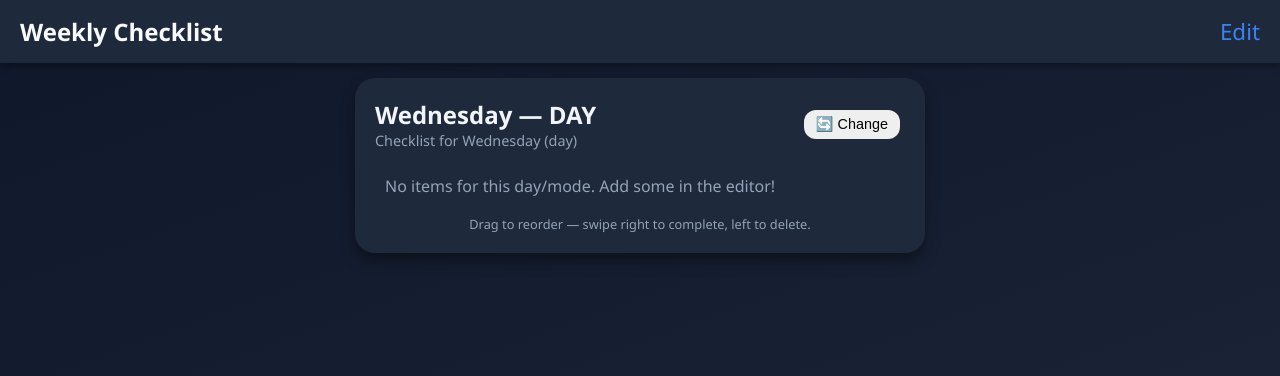
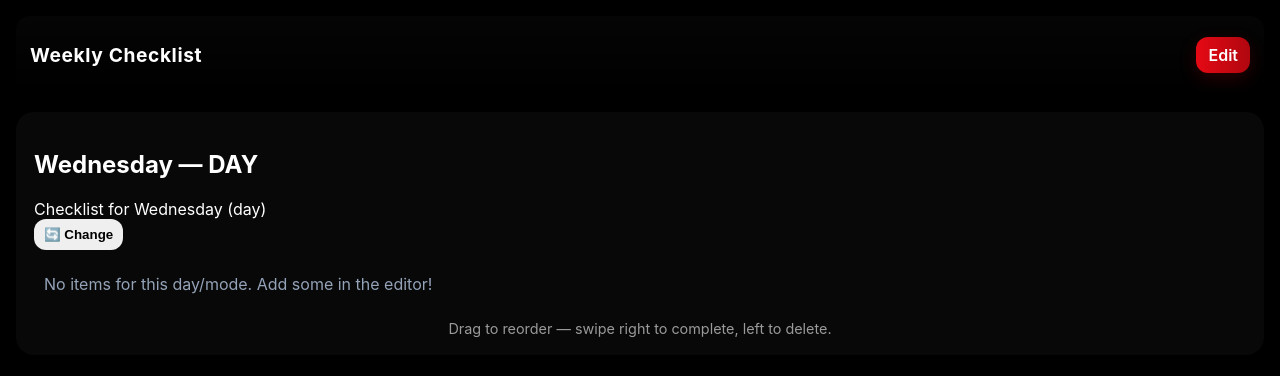
Before and after one commit to tillh01-hub/Checklist-final, a plain HTML site: page index.html in a window 1280 px wide. Both pictures are taken after a click on the button "☀️ Day Mode". Drawn offline with Linux system fonts and the light colour scheme.

Commit message:
Update styles.css

```diff
--- a/styles.css
+++ b/styles.css
@@ -1,145 +1,90 @@
-/* Reset & basic layout */
-* { box-sizing: border-box; margin:0; padding:0; }
-body {
-  font-family: 'Segoe UI', sans-serif;
-  background: linear-gradient(160deg, #0f172a, #1e293b);
-  color: #f1f5f9;
-  min-height: 100vh;
-  display: flex;
-  flex-direction: column;
+:root{
+  --red:#e50914;
+  --red-deep:#b0070f;
+  --bg:#000000; /* AMOLED black */
+  --card:#080808;
+  --muted:#9a9a9a;
+  --white:#ffffff;
+  --radius:16px;
+  --shadow: 0 8px 30px rgba(0,0,0,0.6);
 }
 
-.topbar {
-  display: flex;
-  justify-content: space-between;
-  align-items: center;
-  background: #1e293b;
-  padding: 15px 20px;
-  box-shadow: 0 4px 6px rgba(0,0,0,0.3);
-  position: sticky;
-  top:0;
-  z-index: 10;
+/* base */
+*{box-sizing:border-box}
+body{
+  margin:0;
+  background:var(--bg);
+  color:var(--white);
+  font-family:Inter,system-ui,-apple-system,Segoe UI,Roboto,"Helvetica Neue",Arial;
+  padding:16px;
+  -webkit-font-smoothing:antialiased;
 }
 
-.topbar h1 {
-  font-size: 1.5rem;
-  color: #f8fafc;
+/* header */
+.topbar{
+  display:flex;justify-content:space-between;align-items:center;
+  background:linear-gradient(180deg, rgba(255,255,255,0.02), transparent);
+  padding:14px; border-radius:14px; box-shadow:var(--shadow); margin-bottom:18px;
+}
+.topbar h1{font-size:1.2rem; letter-spacing:0.6px}
+.edit-link{
+  background:linear-gradient(90deg,var(--red),var(--red-deep));
+  padding:8px 12px;border-radius:12px;color:var(--white);text-decoration:none;
+  font-weight:600; box-shadow:0 6px 18px rgba(229,9,20,0.18);
 }
 
-.edit-link {
-  font-size: 1.4rem;
-  color: #3b82f6;
-  text-decoration: none;
+/* card */
+.card{
+  background:var(--card); padding:18px; border-radius:18px; box-shadow:var(--shadow);
+  transform-origin:center; transition:transform 420ms cubic-bezier(.2,.9,.2,1), opacity 260ms ease;
 }
 
-.edit-link:hover { transform: scale(1.1); transition: 0.2s; }
+/* buttons */
+.btn{border:0;padding:10px 14px;border-radius:12px;font-weight:700;cursor:pointer}
+.btn-day{background:linear-gradient(90deg,var(--red),var(--red-deep)); color:var(--white)}
+.btn-night{background:var(--white); color:var(--bg)}
+.btn.small{padding:8px 10px;font-weight:600}
 
-.app {
-  flex: 1;
-  padding: 15px;
-  max-width: 600px;
-  margin: 0 auto;
-  width: 100%;
+/* list */
+.list{list-style:none;padding:0;margin-top:14px}
+.list li{
+  display:flex;align-items:center;gap:12px;padding:14px;border-radius:14px;margin-bottom:12px;
+  background:linear-gradient(180deg, rgba(255,255,255,0.02), rgba(255,255,255,0.01));
+  border-left:4px solid rgba(229,9,20,0.9);
+  box-shadow:0 8px 20px rgba(0,0,0,0.6);
+  touch-action: pan-y;
+  transition: transform 380ms cubic-bezier(.22,.9,.25,1), box-shadow 200ms ease, opacity 200ms ease;
+  position:relative; overflow:hidden;
 }
+.list li:hover{ transform: translateY(-4px) scale(1.01); box-shadow:0 18px 40px rgba(0,0,0,0.7) }
+.list li.dragging{ opacity:0.6; transform: scale(0.985); }
+.list li.done{ opacity:0.45; text-decoration:line-through; }
 
-/* Cards */
-.card {
-  background: #1e293b;
-  border-radius: 20px;
-  padding: 20px;
-  margin-bottom: 20px;
-  box-shadow: 0 8px 15px rgba(0,0,0,0.4);
+/* checkbox wrapper */
+.checkboxWrap{ width:36px;height:36px;display:flex;align-items:center;justify-content:center;border-radius:10px;
+  background:transparent;border:2px solid rgba(255,255,255,0.06); flex-shrink:0; transition: background 220ms ease, transform 200ms cubic-bezier(.2,.9,.2,1);
 }
+.checkboxWrap.checked{ background:linear-gradient(90deg,var(--red),var(--red-deep)); border-color:transparent; transform: scale(1.04); }
 
-/* Buttons */
-.btn {
-  cursor: pointer;
-  padding: 12px 20px;
-  margin:5px;
-  border-radius: 12px;
-  border: none;
-  font-size: 1rem;
-  transition: all 0.2s ease;
+/* hide native input if present */
+.list input[type="checkbox"]{ display:none; }
+
+/* animated SVG checkmark */
+.checkmark{ width:20px;height:20px; fill:var(--white); stroke:none; transform-origin:center; opacity:0; transition: opacity 220ms ease; }
+.checkboxWrap.checked .checkmark{ opacity:1; transform: scale(1); }
+
+/* swipe visual */
+.swipe-left{ transform: translateX(-68px) rotate(-2deg); opacity:0.95; background:linear-gradient(90deg,#2b0000,#400000) }
+.swipe-right{ transform: translateX(68px) rotate(2deg); opacity:0.95; background:linear-gradient(90deg,#003b00,#005500) }
+
+/* text */
+.text{ flex:1; font-size:1rem; line-height:1.2 }
+
+/* mobile hint */
+.mobile-hint{ text-align:center;color:var(--muted);margin-top:8px;font-size:0.9rem }
+
+/* responsive */
+@media (max-width:520px){
+  .topbar{ padding:12px }
+  .btn{ padding:10px;border-radius:10px;font-size:0.95rem }
 }
-
-.btn:hover { transform: scale(1.05); }
-
-.btn-day { background: #facc15; color:#1e293b; }
-.btn-night { background: #2563eb; color:white; }
-
-.btn.small {
-  padding: 6px 12px;
-  font-size: 0.9rem;
-}
-
-/* Row */
-.row { display:flex; justify-content:center; flex-wrap: wrap; }
-
-/* Checklist */
-.list {
-  list-style: none;
-  margin-top: 15px;
-  padding: 0;
-}
-
-.item {
-  display: flex;
-  align-items: center;
-  padding: 12px;
-  margin-bottom: 10px;
-  background: #334155;
-  border-radius: 15px;
-  cursor: grab;
-  transition: all 0.2s ease;
-}
-
-.item.dragging { opacity: 0.6; transform: scale(1.02); }
-
-.item input[type="checkbox"] {
-  width: 22px;
-  height: 22px;
-  margin-right: 12px;
-  accent-color: #3b82f6;
-  cursor: pointer;
-}
-
-.item.done .text {
-  text-decoration: line-through;
-  opacity: 0.6;
-  transition: 0.3s;
-}
-
-.text { flex:1; font-size:1rem; word-break: break-word; }
-
-.mobile-hint {
-  margin-top: 8px;
-  font-size: 0.8rem;
-  color: #94a3b8;
-  text-align: center;
-}
-
-/* Header row */
-.header-row {
-  display: flex;
-  justify-content: space-between;
-  align-items: center;
-  flex-wrap: wrap;
-}
-
-.actions { display: flex; gap: 10px; flex-wrap: wrap; }
-
-.subtext { font-size: 0.9rem; color: #94a3b8; }
-
-/* Animations */
-.animate-fade { opacity:0; animation: fadeIn 0.5s forwards; }
-
-@keyframes fadeIn {
-  from { opacity: 0; transform: translateY(10px); }
-  to { opacity: 1; transform: translateY(0); }
-}
-
-/* Responsive */
-@media (max-width:480px){
-  .btn { width: 100%; text-align:center; }
-  .header-row { flex-direction: column; gap: 10px; }
-}
```
